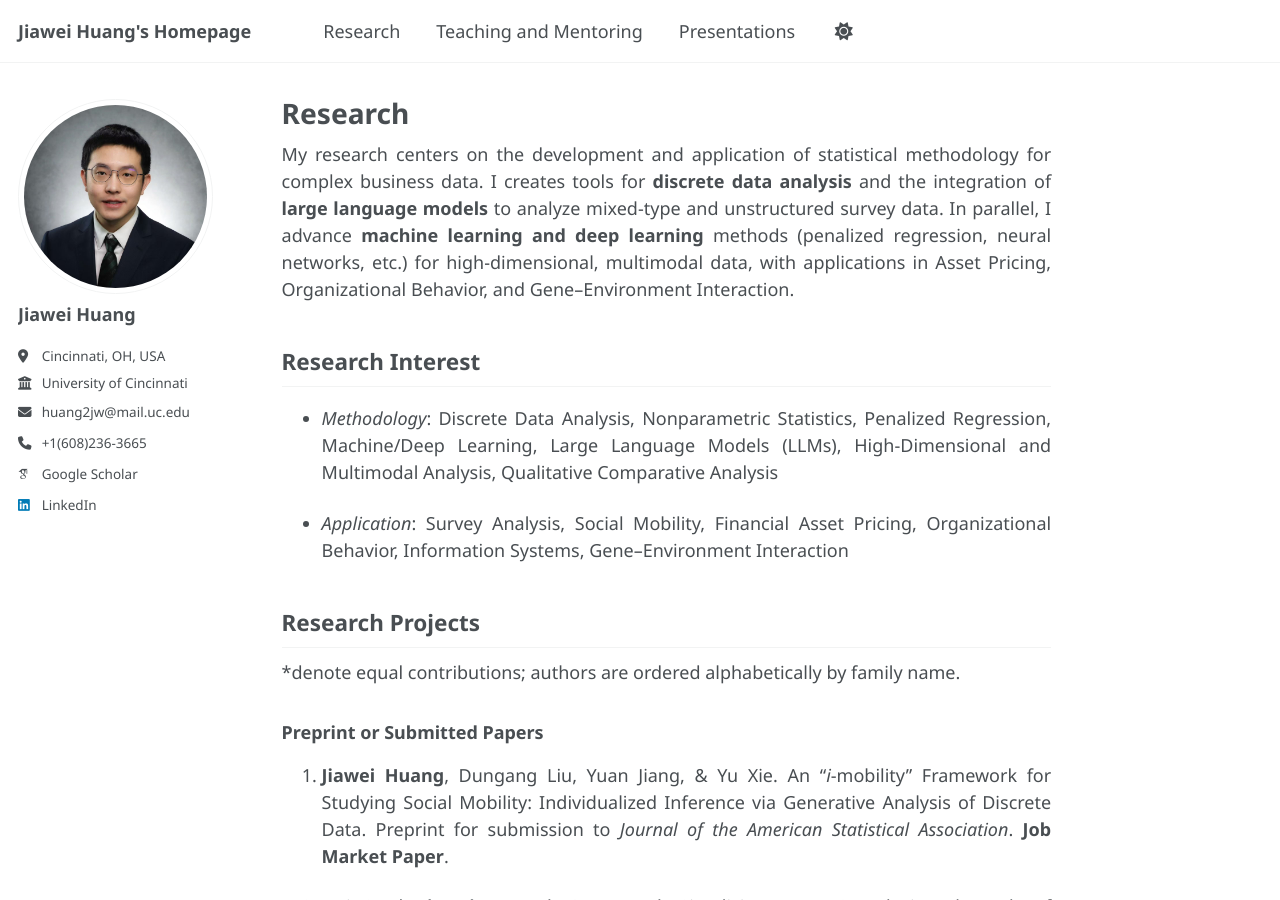
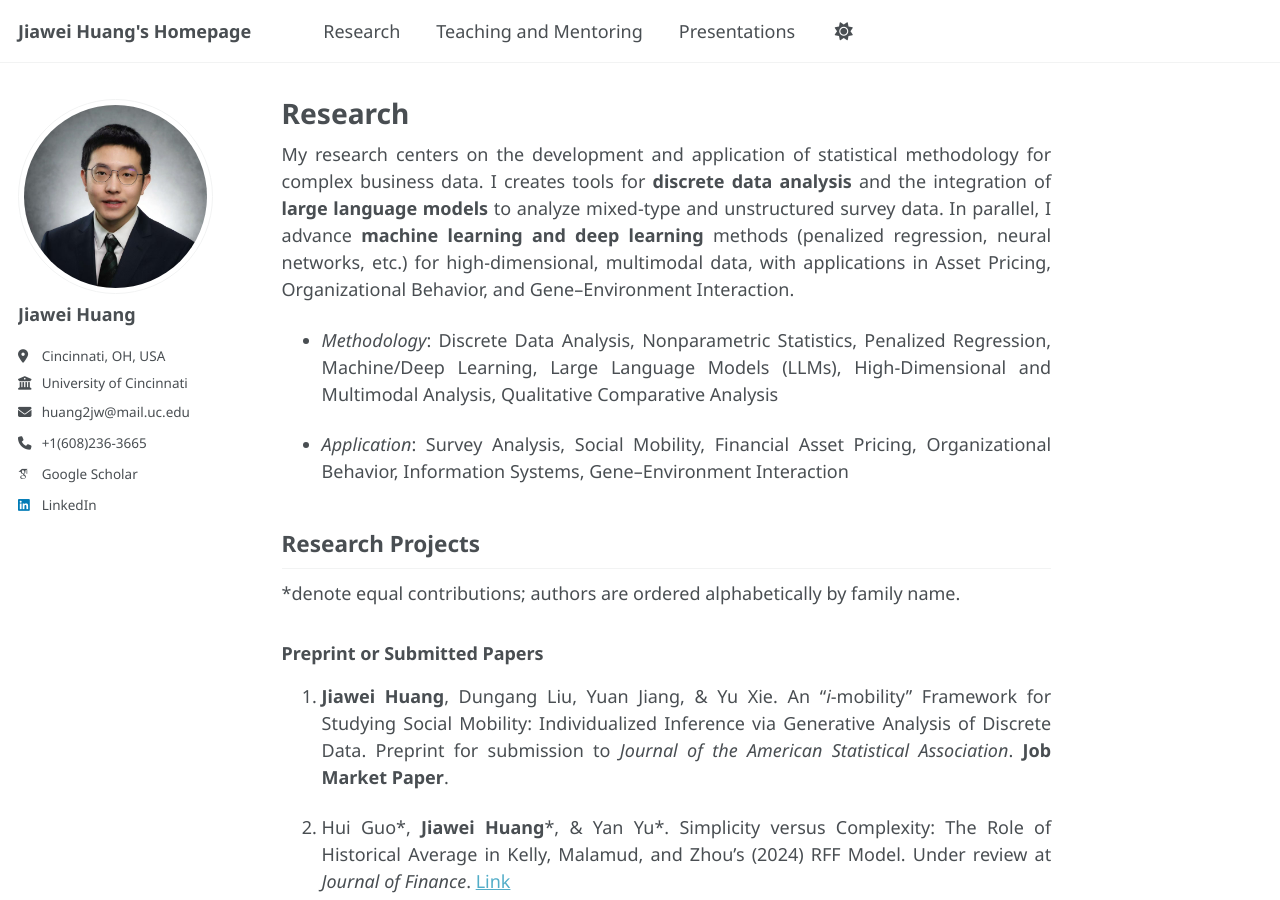
Before and after one commit to Jiawei98/Jiawei98.github.io, a Jekyll site: the page built from _pages/research.md, in a window 1280 px wide and 900 px high. Built offline with Jekyll 4.4.1, drawn with Linux system fonts in a browser that asks for light colours; some web fonts are replaced; a script that is not in the unit is left out.

Commit message:
Update research.md

```diff
--- a/_pages/research.md
+++ b/_pages/research.md
@@ -5,8 +5,6 @@ author_profile: true
 ---
 
 My research centers on the development and application of statistical methodology for complex business data. I creates tools for **discrete data analysis** and the integration of **large language models** to analyze mixed-type and unstructured survey data. In parallel, I advance **machine learning and deep learning** methods (penalized regression, neural networks, etc.) for high-dimensional, multimodal data, with applications in Asset Pricing, Organizational Behavior, and Gene–Environment Interaction.
-
-## Research Interest
 
 - *Methodology*: Discrete Data Analysis, Nonparametric Statistics, Penalized Regression, Machine/Deep Learning, Large Language Models (LLMs), High-Dimensional and Multimodal Analysis, Qualitative Comparative Analysis
 
```
